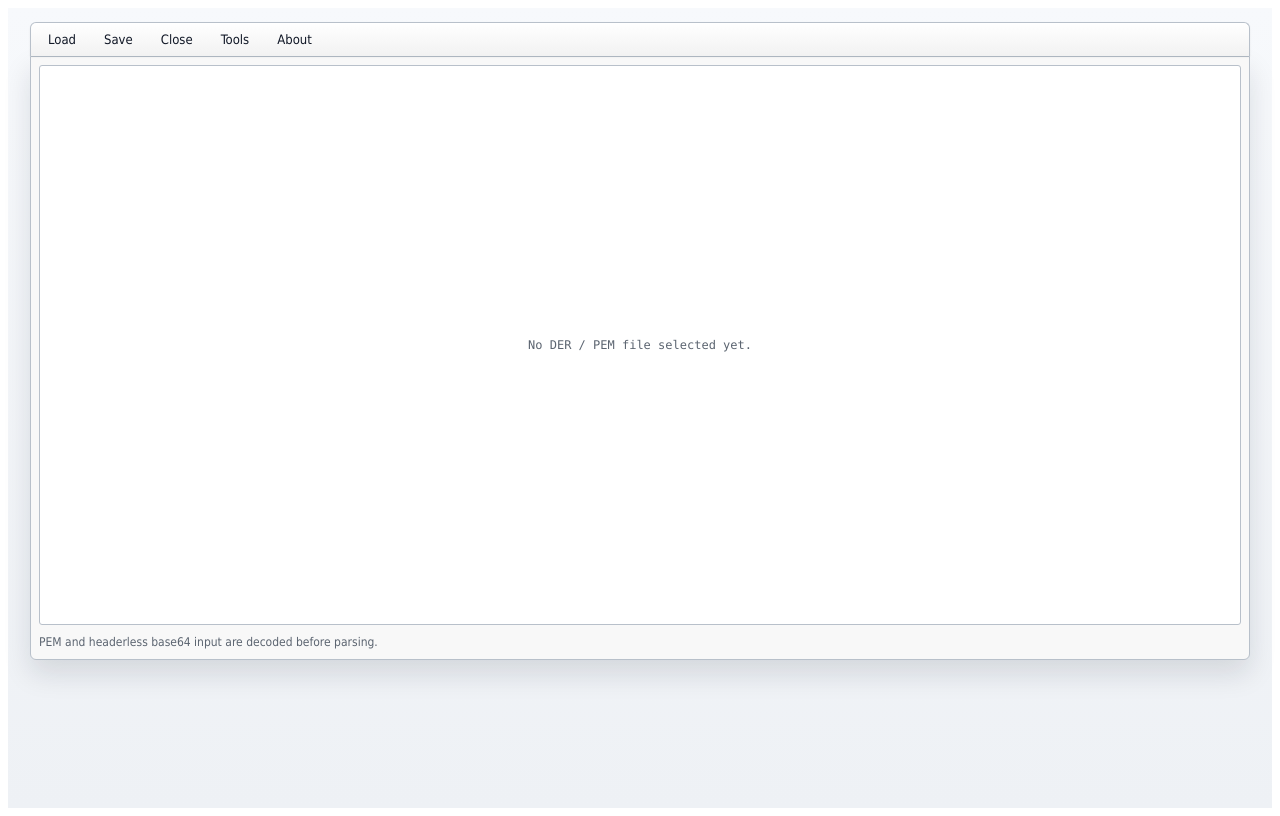
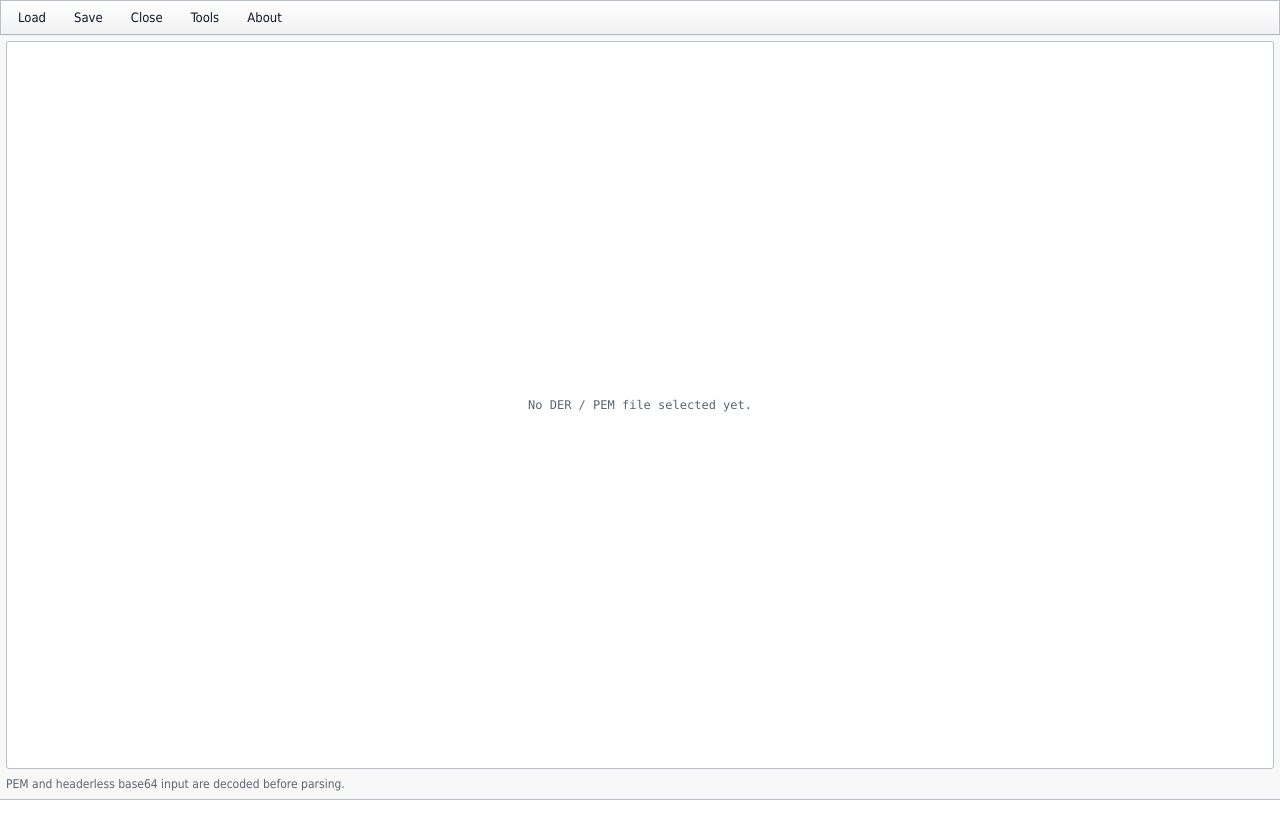
Before and after one commit to pkistudio/pkistudiojs, a website: page app/static/index.html in a window 1280 px wide. Drawn offline with Linux system fonts and the light colour scheme.

Commit message:
Expand and resize viewer layout
Expand the bundled viewer to fill the browser content area under the top menu.

Release version 0.2.4.

Fixes #21

```diff
--- a/app/static/index.html
+++ b/app/static/index.html
@@ -5,6 +5,18 @@
     <meta name="viewport" content="width=device-width, initial-scale=1" />
     <link rel="icon" href="favicon.ico" sizes="any" />
     <title>pkistudio</title>
+    <style>
+      html,
+      body,
+      #pkistudio {
+        height: 100%;
+        margin: 0;
+      }
+
+      body {
+        overflow: hidden;
+      }
+    </style>
   </head>
   <body>
     <div id="pkistudio"></div>
--- a/app/static/pkistudio.js
+++ b/app/static/pkistudio.js
@@ -1,6 +1,6 @@
 (() => {
   let defaultInstance = null;
-  const APP_VERSION = '0.2.3';
+  const APP_VERSION = '0.2.4';
 
   const APP_STYLES = `:host {
   color-scheme: light;
@@ -30,17 +30,31 @@
 :host {
   display: block;
   margin: 0;
-  min-height: 100vh;
+  width: 100%;
+  height: 100dvh;
+  min-height: 0;
+  overflow: hidden;
   font-family: Tahoma, "MS UI Gothic", "Yu Gothic UI", system-ui, sans-serif;
   font-size: 13px;
   color: var(--text);
   background: linear-gradient(#f7f9fc, var(--bg));
 }
 
+:host([data-pkistudio-fullscreen]) {
+  position: fixed;
+  inset: 0;
+  width: auto;
+  height: auto;
+}
+
 main {
-  width: min(1220px, calc(100% - 24px));
-  margin: 0 auto;
-  padding: 14px 0;
+  display: flex;
+  flex-direction: column;
+  width: 100%;
+  height: 100%;
+  min-height: 0;
+  margin: 0;
+  padding: 0;
 }
 
 .menu {
@@ -54,7 +68,7 @@ main {
   margin-bottom: 0;
   border: 1px solid var(--panel-border);
   border-bottom: 0;
-  border-radius: 6px 6px 0 0;
+  border-radius: 0;
   padding: 4px;
   background: linear-gradient(#ffffff, var(--chrome));
   box-shadow: 0 1px 2px rgba(15, 23, 42, 0.08);
@@ -135,11 +149,20 @@ p {
 }
 
 .card {
+  display: flex;
+  flex: 1 1 auto;
+  flex-direction: column;
+  align-items: stretch;
+  gap: 6px;
+  min-height: 0;
   border: 1px solid var(--panel-border);
-  border-radius: 0 0 6px 6px;
-  padding: 8px;
+  border-right: 0;
+  border-left: 0;
+  border-radius: 0;
+  padding: 6px;
   background: var(--window);
-  box-shadow: 0 14px 28px rgba(15, 23, 42, 0.12);
+  box-shadow: none;
+  overflow: hidden;
 }
 
 input[type="file"] {
@@ -151,8 +174,13 @@ input[type="file"] {
 }
 
 .viewer {
-  min-height: 560px;
-  max-height: calc(100vh - 150px);
+  flex: 1 1 auto;
+  width: 100%;
+  height: auto;
+  min-width: min(320px, 100%);
+  min-height: 0;
+  max-width: 100%;
+  max-height: none;
   overflow: auto;
   border: 1px solid var(--panel-border);
   border-radius: 3px;
@@ -422,7 +450,9 @@ details[open] > summary .node-line {
 }
 
 .notice {
-  margin-top: 8px;
+  flex: 0 0 auto;
+  margin-top: 0;
+  width: 100%;
   font-size: 12px;
 }
 
@@ -1073,6 +1103,10 @@ details[open] > summary .node-line {
 
   function createAppRoot(mount, options) {
     const useShadowRoot = options.shadowRoot !== false && typeof mount.attachShadow === 'function';
+    if (options.fullscreen && !(mount instanceof ShadowRoot)) {
+      applyFullscreenPageStyles();
+      mount.setAttribute('data-pkistudio-fullscreen', '');
+    }
     const root = mount instanceof ShadowRoot
       ? mount
       : useShadowRoot
@@ -1081,6 +1115,15 @@ details[open] > summary .node-line {
 
     root.innerHTML = `<style>${APP_STYLES}</style>${APP_MARKUP}`;
     return root;
+  }
+
+  function applyFullscreenPageStyles() {
+    document.documentElement.style.height = '100%';
+    document.documentElement.style.margin = '0';
+    document.documentElement.style.overflow = 'hidden';
+    document.body.style.height = '100%';
+    document.body.style.margin = '0';
+    document.body.style.overflow = 'hidden';
   }
 
   function init(options = {}) {
@@ -2145,7 +2188,7 @@ details[open] > summary .node-line {
       url.searchParams.set('expand', key);
       url.hash = '';
 
-      const expandedWindow = window.open(url.toString(), '_blank');
+      const expandedWindow = openViewerWindow(url);
       if (!expandedWindow) {
         localStorage.removeItem(key);
         fileNotice.textContent = 'The encapsulated DER could not be opened because the popup was blocked.';
@@ -2175,7 +2218,7 @@ details[open] > summary .node-line {
       url.searchParams.set('subtree', key);
       url.hash = '';
 
-      const subtreeWindow = window.open(url.toString(), '_blank');
+      const subtreeWindow = openViewerWindow(url);
       if (!subtreeWindow) {
         localStorage.removeItem(key);
         fileNotice.textContent = 'The subtree could not be opened because the popup was blocked.';
@@ -2183,6 +2226,10 @@ details[open] > summary .node-line {
       }
 
       subtreeWindow.opener = null;
+    }
+
+    function openViewerWindow(url) {
+      return window.open(url.toString(), '_blank');
     }
 
     async function writeClipboardText(text) {
@@ -3227,7 +3274,7 @@ details[open] > summary .node-line {
     if (defaultInstance || document.querySelector('script[data-pkistudio-auto-init="false"]')) return;
     const mount = document.querySelector('[data-pkistudio-mount], [data-pkistudio], #pkistudio');
     if (!mount) return;
-    defaultInstance = init({ mount });
+    defaultInstance = init({ mount, fullscreen: true });
   }
 
   if (document.readyState === 'loading') {
--- a/package.json
+++ b/package.json
@@ -1,6 +1,6 @@
 {
   "name": "pkistudiojs",
-  "version": "0.2.3",
+  "version": "0.2.4",
   "description": "Browser ASN.1 DER/BER/PEM viewer and reusable Core API.",
   "main": "app/static/pkistudio-core.js",
   "exports": {
```
Also changed, not shown: README.md.
